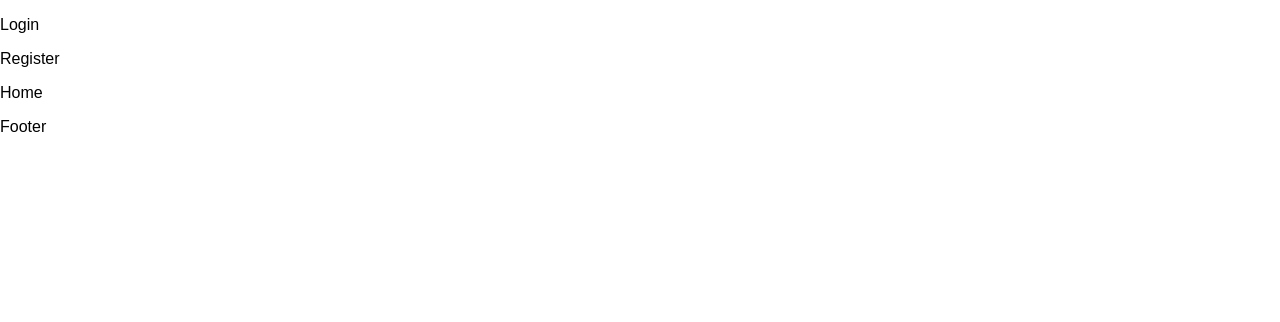
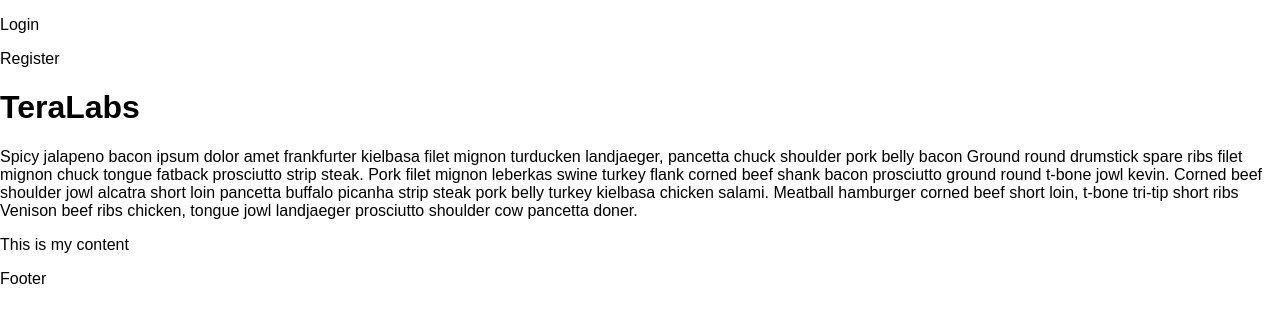
Before and after one commit to olimartin90/tera-labs, a React (Create React App) app in the folder client/: page / in a window 1280 px wide. Shown: the top 322 px of the page. Built offline with nearby package versions, Linux system fonts and the light colour scheme; no server answers.

Commit message:
Added image folder

```diff
--- a/client/src/components/Home.js
+++ b/client/src/components/Home.js
@@ -3,7 +3,18 @@
 const Home = () => {
     return (
         <div>
-            <p>Home</p>
+          <head>
+            <title>TeraLabs</title>
+          </head>
+          <body>
+           <header>
+           <h1> TeraLabs </h1>
+           <p> Spicy jalapeno bacon ipsum dolor amet frankfurter kielbasa filet mignon turducken landjaeger, pancetta chuck shoulder pork belly bacon Ground round drumstick spare ribs filet mignon chuck tongue fatback prosciutto strip steak. Pork filet mignon leberkas swine turkey flank corned beef shank bacon prosciutto ground round t-bone jowl kevin. Corned beef shoulder jowl alcatra short loin pancetta buffalo picanha strip steak pork belly turkey kielbasa chicken salami. Meatball hamburger corned beef short loin, t-bone tri-tip short ribs Venison beef ribs chicken, tongue jowl landjaeger prosciutto shoulder cow pancetta doner. </p>
+           </header>
+           <main>
+           <p> This is my content </p>
+           </main>
+          </body>
         </div>
     )
 }
```
Also changed, not shown: 2 other files (tests, documents, lock files or other folders).
